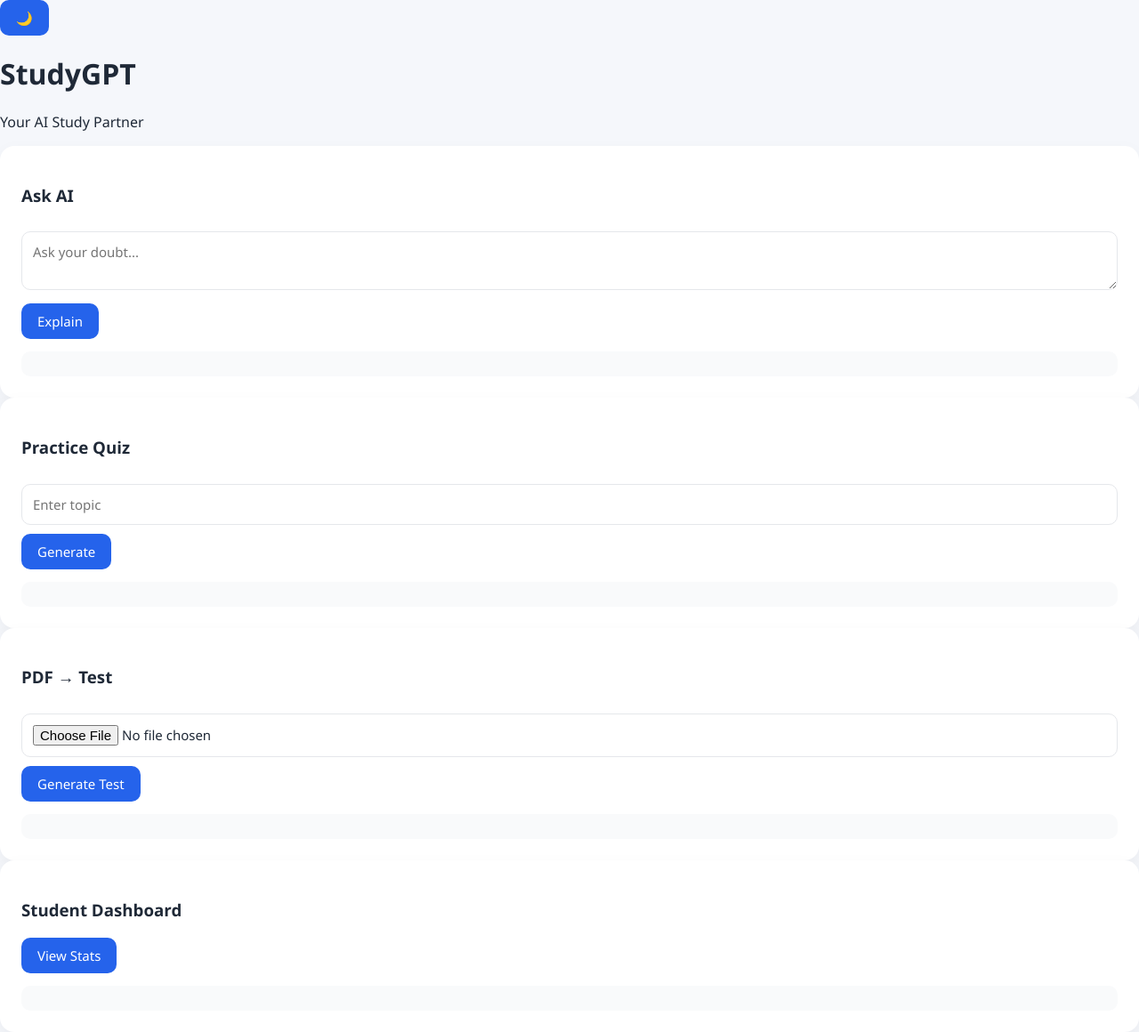
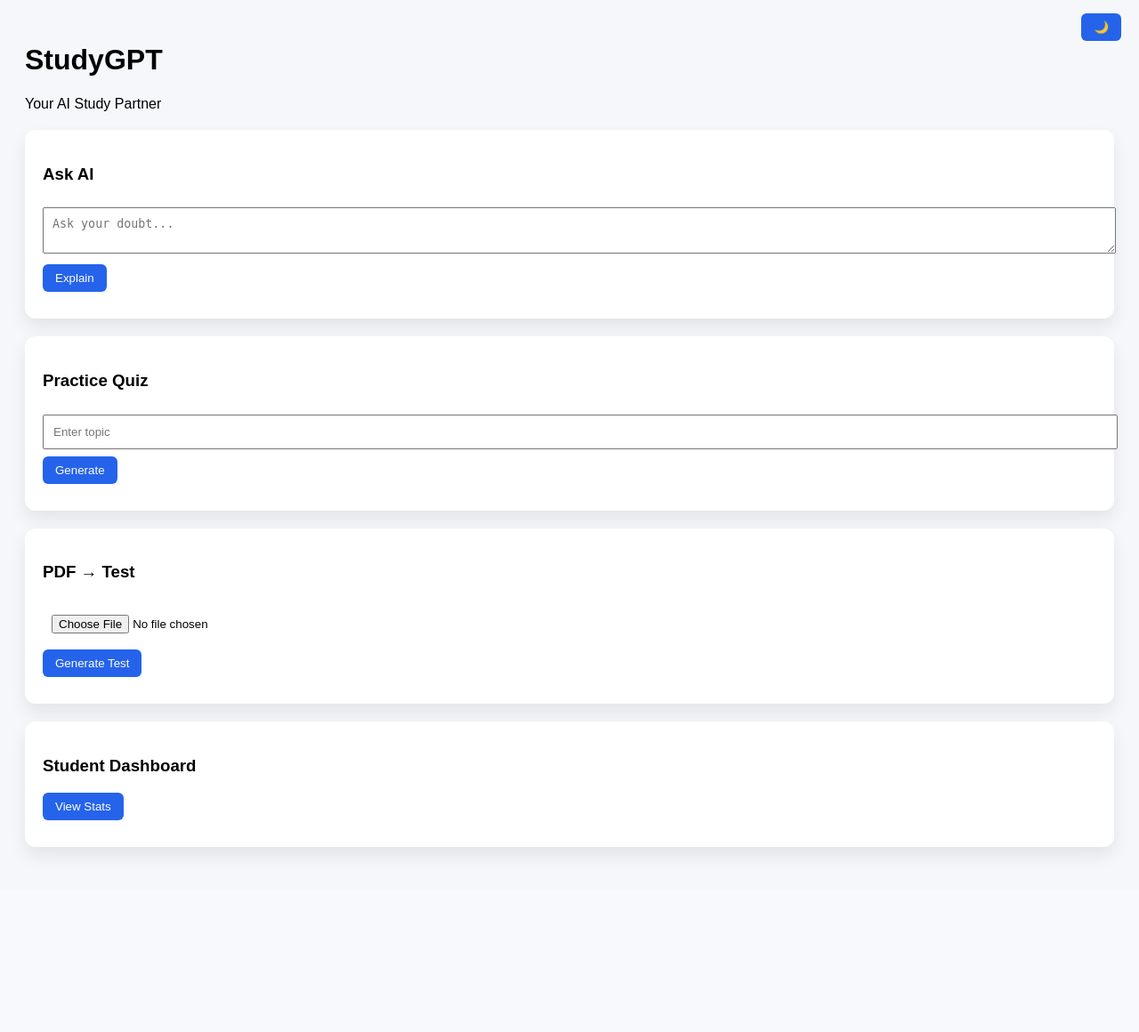
Before and after one commit to Tarunmaker/StudyGPT, a Flask app: page / in a window 1280 px wide. Shown: the whole page at 89% size. After the commit the page ends 962 px from the top, so only its background shows below. Run offline with Flask 3, Linux system fonts and the light colour scheme.

Commit message:
Update style.css

```diff
--- a/static/style.css
+++ b/static/style.css
@@ -1,81 +1,54 @@
-* {
-  box-sizing: border-box;
-  font-family: "Segoe UI", system-ui, sans-serif;
+body {
+  background: #f5f7fb;
+  font-family: Arial;
+  padding: 20px;
+  transition: 0.3s;
 }
 
-body {
-  margin: 0;
-  background: #f5f7fb;
-  color: #1f2937;
+body.dark {
+  background: #0f172a;
+  color: white;
 }
 
-/* Navbar */
-.navbar {
-  height: 64px;
-  background: white;
-  display: flex;
-  align-items: center;
-  justify-content: space-between;
-  padding: 0 30px;
-  box-shadow: 0 2px 10px rgba(0,0,0,0.06);
+header {
+  margin-bottom: 20px;
 }
 
-.logo {
-  font-size: 22px;
-  font-weight: 700;
-  color: #2563eb;
+.card {
+  background: white;
+  padding: 20px;
+  margin-bottom: 20px;
+  border-radius: 12px;
+  box-shadow: 0 10px 20px rgba(0,0,0,0.08);
+  transition: 0.3s;
 }
 
-.badge {
-  background: #e0ecff;
-  color: #2563eb;
-  padding: 6px 14px;
-  border-radius: 20px;
-  font-size: 14px;
-}
-
-/* Layout */
-.container {
-  padding: 40px 60px;
-  display: grid;
-  gap: 32px;
-}
-
-/* Cards */
-.card {
-  background: white;
-  padding: 24px;
-  border-radius: 16px;
-  box-shadow: 0 8px 20px rgba(0,0,0,0.05);
+body.dark .card {
+  background: #020617;
 }
 
 textarea, input {
   width: 100%;
-  padding: 12px;
-  margin: 10px 0;
-  border-radius: 10px;
-  border: 1px solid #e5e7eb;
-  font-size: 15px;
+  padding: 10px;
+  margin: 8px 0;
 }
 
 button {
+  padding: 8px 14px;
   background: #2563eb;
   color: white;
   border: none;
-  padding: 10px 18px;
-  border-radius: 10px;
+  border-radius: 6px;
   cursor: pointer;
-  font-size: 15px;
-}
-
-button:hover {
-  background: #1e40af;
 }
 
 .output {
-  margin-top: 14px;
-  background: #f9fafb;
-  padding: 14px;
-  border-radius: 10px;
+  margin-top: 10px;
   white-space: pre-wrap;
 }
+
+.theme-btn {
+  position: fixed;
+  top: 15px;
+  right: 20px;
+}
```
